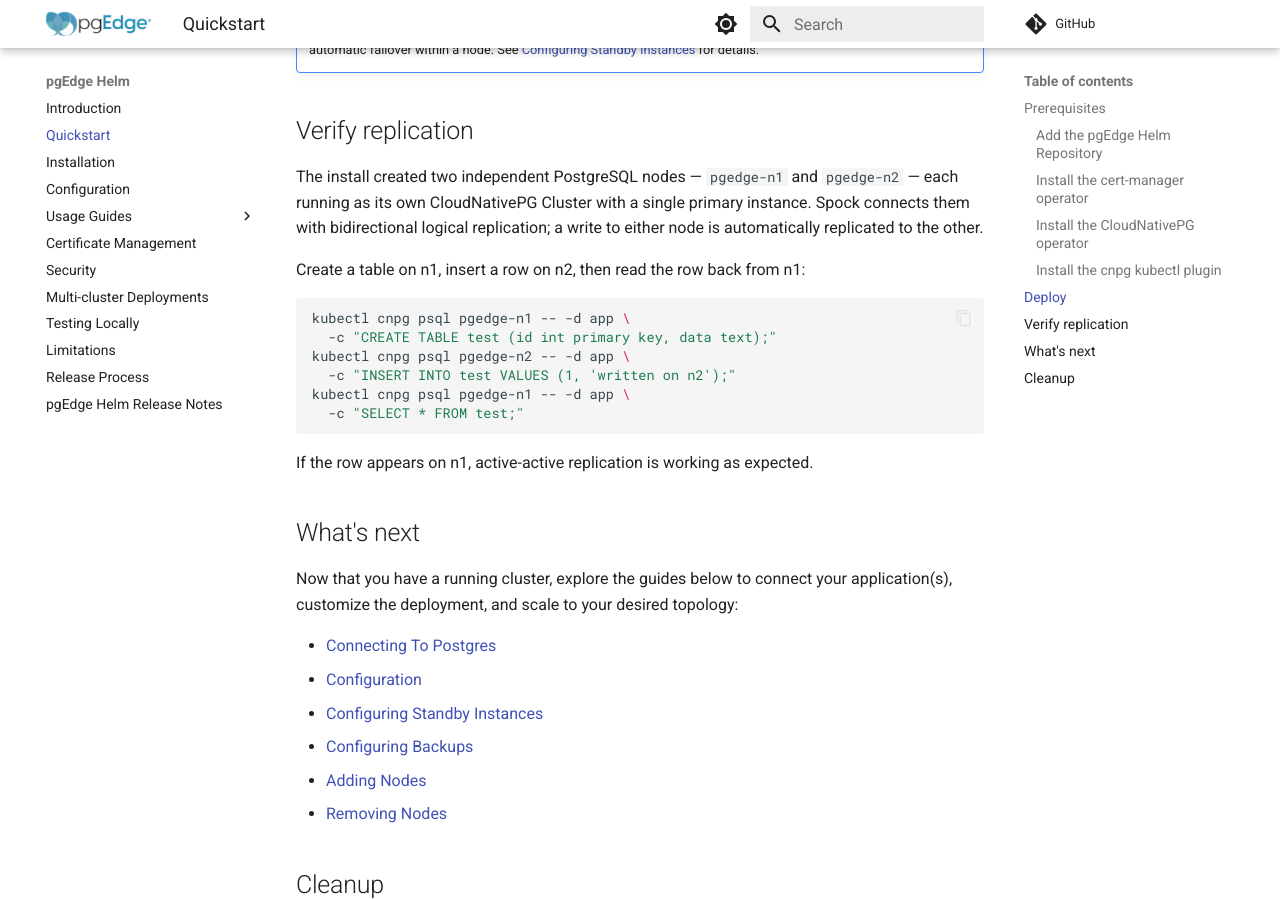
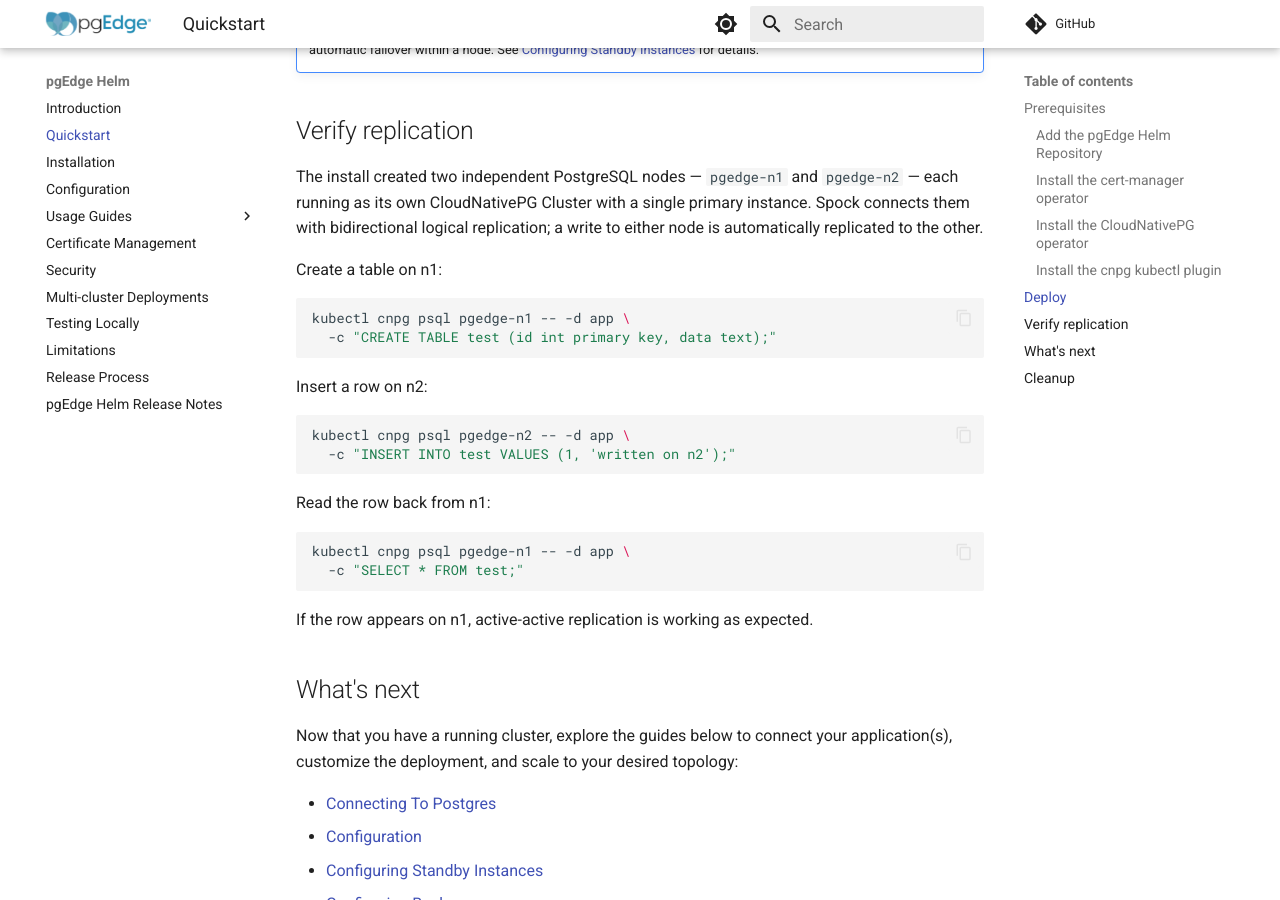
Before and after one commit to pgEdge/pgedge-helm, an MkDocs documentation site: the page built from docs/quickstart.md, in a window 1280 px wide and 900 px high, scrolled down 2091 px. Built offline with MkDocs 1.6.1 and Material for MkDocs 9.7.7, drawn with Linux system fonts in a browser that asks for light colours; comment, search, counter and statistics services are not loaded.

Commit message:
fix: break out verify replication blocks

````diff
--- a/docs/quickstart.md
+++ b/docs/quickstart.md
@@ -116,14 +116,23 @@
 a write to either node is automatically replicated to the
 other.
 
-Create a table on n1, insert a row on n2, then read the row
-back from n1:
+Create a table on n1:
 
 ```bash
 kubectl cnpg psql pgedge-n1 -- -d app \
   -c "CREATE TABLE test (id int primary key, data text);"
+```
+
+Insert a row on n2:
+
+```bash
 kubectl cnpg psql pgedge-n2 -- -d app \
   -c "INSERT INTO test VALUES (1, 'written on n2');"
+```
+
+Read the row back from n1:
+
+```bash
 kubectl cnpg psql pgedge-n1 -- -d app \
   -c "SELECT * FROM test;"
 ```
````
